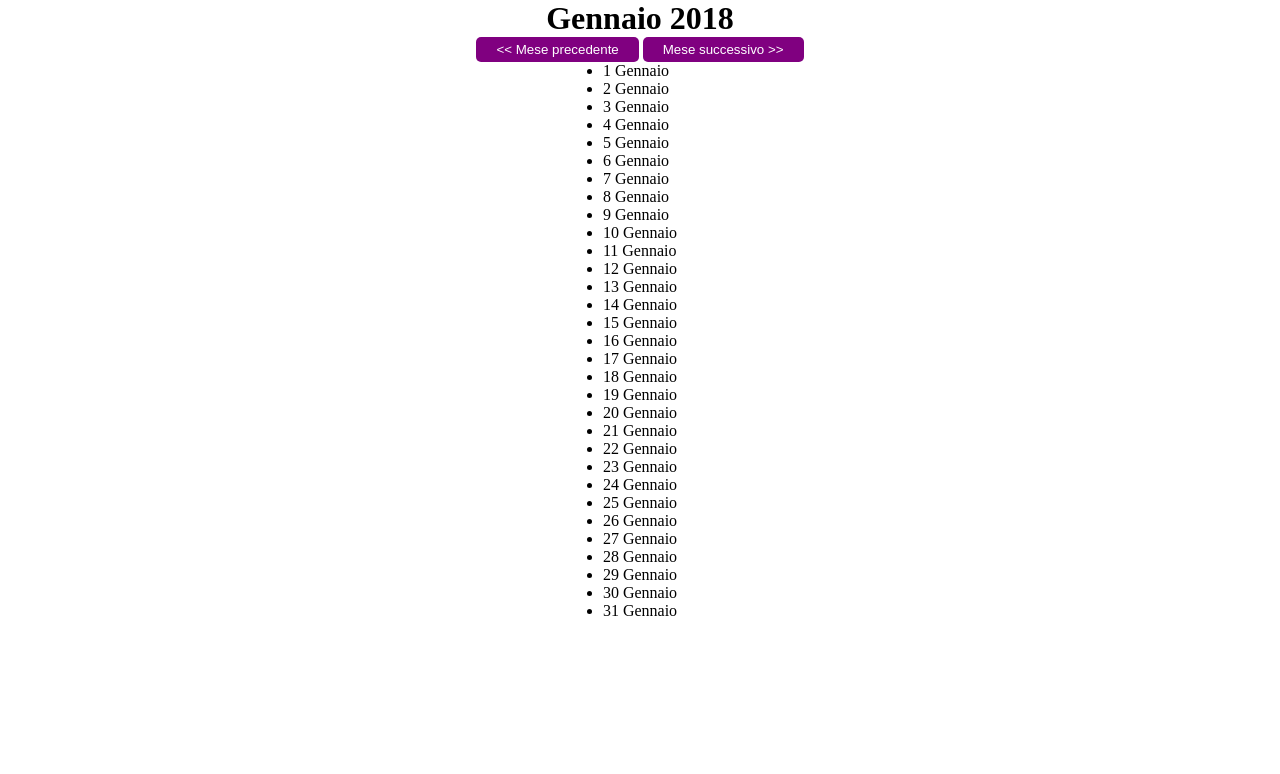
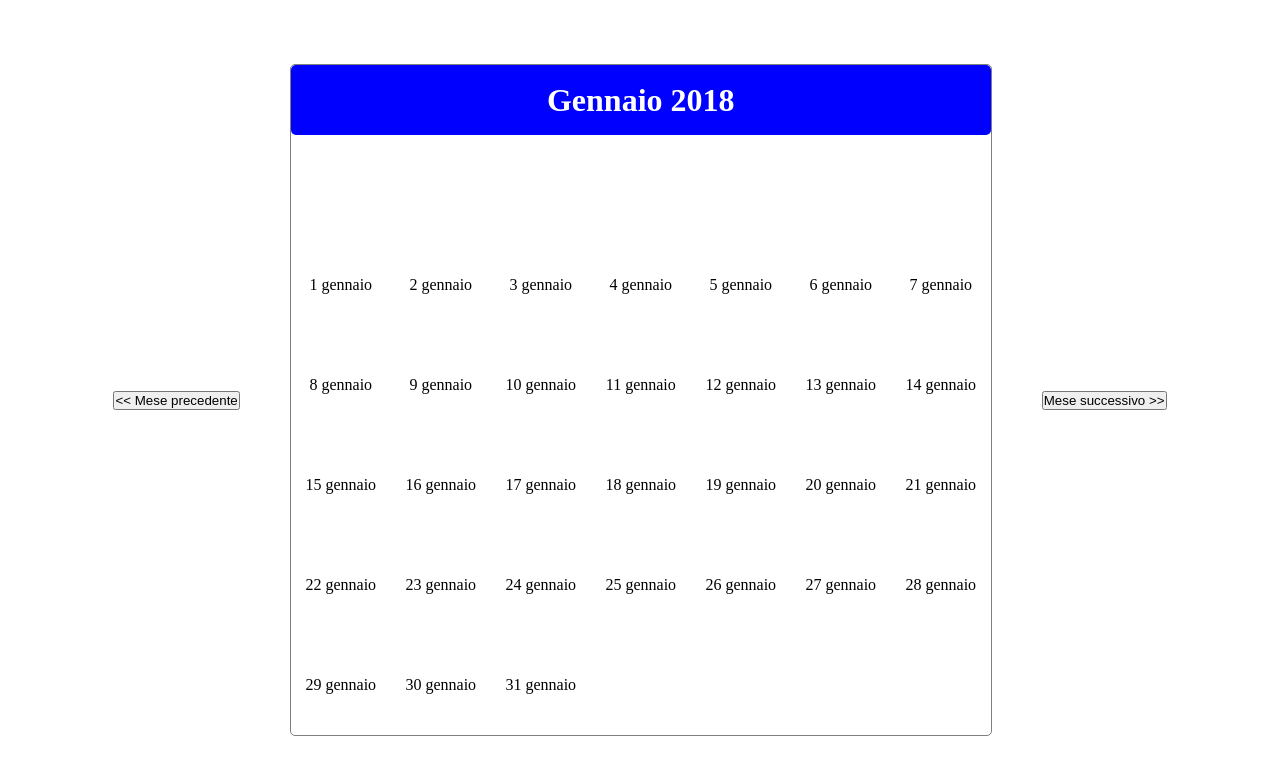
Before and after one commit to Lorenzo-Palumbo/ajax-ex-calendar, a plain HTML site: page index.html in a window 1280 px wide. Drawn offline with nearby package versions, Linux system fonts and the light colour scheme; no server answers.

Commit message:
commit 4

```diff
--- a/css/style.css
+++ b/css/style.css
@@ -4,12 +4,81 @@
     padding: 0;
 }
 
-.top-calendar,
+.container-full{
+    display: flex;
+    justify-content: center;
+    align-items: center;
+    height: 100vh
+}
+
+.container{
+    border: 1px solid gray;
+    border-radius: 5px
+}
+
+.top-calendar{
+    height: 70px;
+    background-color: blue;
+    border-radius: 5px;
+    display: flex;
+    justify-content: center;
+    align-items: center;
+    text-transform: capitalize;
+    color: white
+}
+
+.left-button{
+    margin-right: 50px
+}
+
+.right-button{
+    margin-left: 50px
+}
+
+.main-calendar{
+    height: 600px;
+    width: 700px;
+    display: flex;
+    flex-wrap: wrap;
+}
+
+.name-days{
+    height: 100px;
+}
+
+.name-days li{
+    width: calc(700px / 7);
+    height: 100px;
+    font-weight: bold;
+}
+
+.number-days{
+    height: 500px;
+}
+
+.main-calendar ul{
+    display: flex;
+    flex-wrap: wrap;
+}
+
+.main-calendar li{
+    width: calc(700px / 7);
+    height: calc(600px / 6);
+    display: flex;
+    justify-content: center;
+    align-items: center;
+}
+
+/* .top-calendar,
 .main-calendar{
     display: flex;
     justify-content: center;
     align-items: center;
     flex-direction: column;
+}
+
+.top-calendar{
+
 }
 
 .btn-navigation{
@@ -33,4 +102,4 @@
 
 .festivo{
     color: red
-}
+} */
--- a/index.html
+++ b/index.html
@@ -10,20 +10,42 @@
         <title>Ajax-ex-calendar</title>
     </head>
     <body>
-        <div class="top-calendar">
-            <h1><span id="nome-mese"></span> 2018</h1>
-            <div class="top-navigation">
+        <div class="container-full">
+            <div class="left-button">
                 <button class="btn-navigation mese-prec"><< Mese precedente</button>
+            </div>
+            <div class="container">
+                <div class="top-calendar">
+                    <h1><span id="nome-mese"></span> 2018</h1>
+                </div>
+                <div class="main-calendar">
+                    <div class="name-days">
+                        <ul id="days">
+                            <li>Lun</li>
+                            <li>Mar</li>
+                            <li>Mer</li>
+                            <li>Gio</li>
+                            <li>Ven</li>
+                            <li>Sab</li>
+                            <li>Dom</li>
+                        </ul>
+                    </div>
+                    <div class="number-days">
+                        <ul id="calendar">
+
+                        </ul>
+                    </div>
+                </div>
+            </div>
+            <div class="right-button">
                 <button class="btn-navigation mese-succ">Mese successivo >></button>
             </div>
         </div>
-        <div class="main-calendar">
-            <ul id="calendar">
-
-            </ul>
-        </div>
 
         <script id="calendar-template" type="text/x-handlebars-template">
+          <li data-day='{{dataDay}}'> {{day}} </li>
+        </script>
+        <script id="days-template" type="text/x-handlebars-template">
           <li data-day='{{dataDay}}'> {{day}} </li>
         </script>
 
--- a/js/main.js
+++ b/js/main.js
@@ -1,6 +1,9 @@
 $(document).ready(function(){
 
     var source = $('#calendar-template').html();
+    var template = Handlebars.compile(source);
+
+    var source = $('#days-template').html();
     var template = Handlebars.compile(source);
 
     var dataIniziale = moment('2018-01-01'); //selezione data partenza
@@ -8,11 +11,11 @@ $(document).ready(function(){
     var limiteFinale = moment('2018-12-31');
     stampaGiorniMese(dataIniziale);
     stampaFestivi(dataIniziale);
+    stampaNomeGiorni(dataIniziale);
 
     $('.mese-succ').click(function(){
         $('.mese-prec').prop('disabled', false);
         if (dataIniziale.isSameOrAfter(limiteFinale)) {
-            console.log(dataIniziale);
             $('.mese-succ').prop('disabled', true);
         }else {
             dataIniziale.add(1, 'month');
@@ -47,6 +50,12 @@ $(document).ready(function(){
                 stampaFestivi(dataIniziale);
             }
     });
+
+    function stampaNomeGiorni(mese){
+        $('#days').empty();
+        var nomeGiorno = mese.days();
+        console.log(nomeGiorno);
+    };
 
     function stampaGiorniMese(mese){
         $('#calendar').empty();
```
